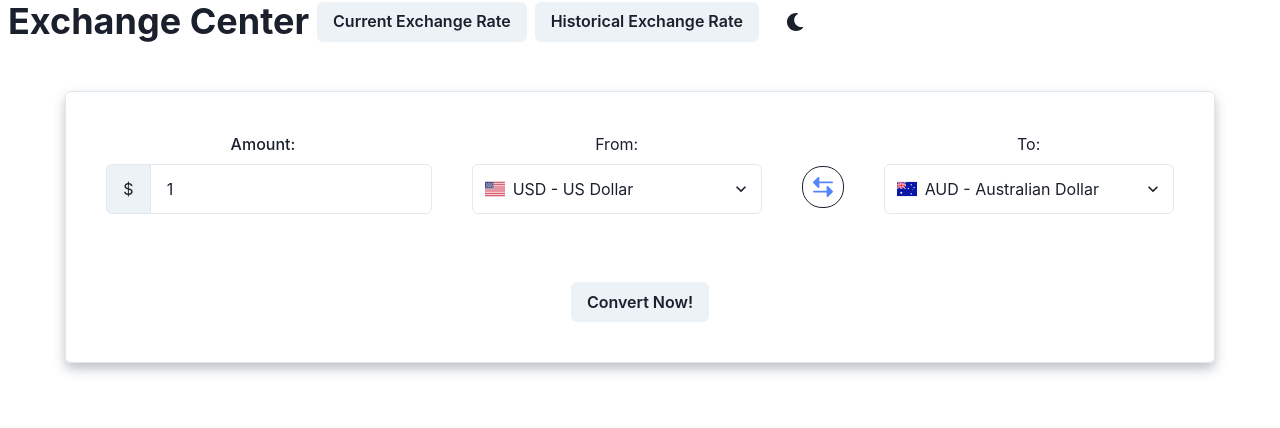
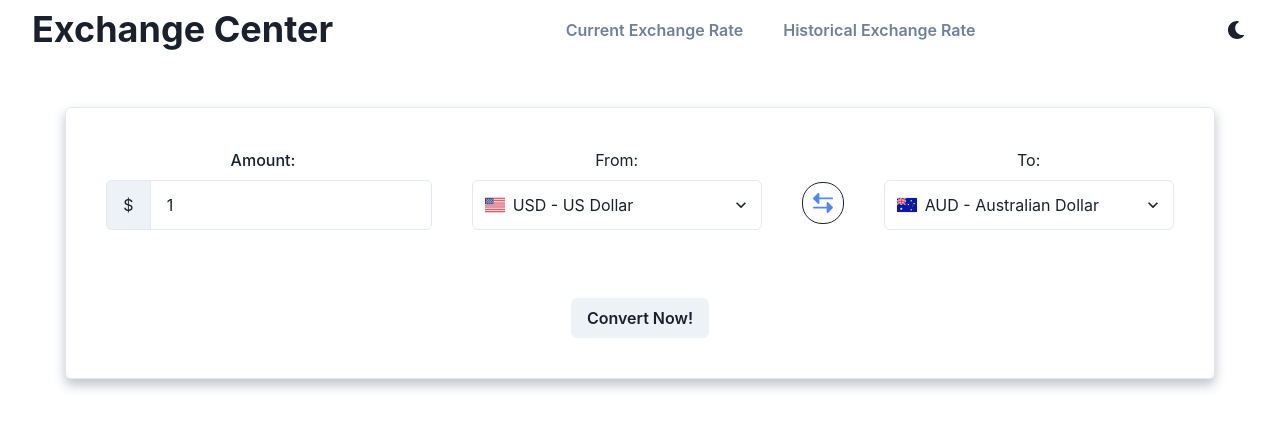
Before and after one commit to g-rossler/exchange-rate-market-app, a React (Create React App) app: page / in a window 1280 px wide. Shown: the top 428 px of the page. Built offline with nearby package versions, Linux system fonts and the light colour scheme.

Commit message:
Add links with routes

```diff
--- a/src/components/Navbar.jsx
+++ b/src/components/Navbar.jsx
@@ -1,24 +1,35 @@
-import { HStack, Image, Heading, Button } from '@chakra-ui/react';
+import {
+  HStack,
+  Image,
+  Heading,
+  Button,
+  Stack,
+  Container,
+} from '@chakra-ui/react';
 import { ColorModeSwitcher } from '../ColorModeSwitcher';
 import { Link } from 'react-router-dom';
 
 function Navbar() {
   return (
-    <HStack>
+    <Stack align="center" width="100vw" p={2}>
+      <Container maxW="container.xl">
+        <HStack justify="space-between">
           <HStack>
             <Image />
             <Heading>Exchange Center</Heading>
           </HStack>
-      <HStack>
-        <Button>
+          <HStack spacing={10}>
+            <Button variant="link">
               <Link to="/">Current Exchange Rate</Link>
             </Button>
-        <Button>
-          <Link to="/historic">Historical Exchange Rate</Link>
+            <Button variant="link">
+              <Link to="/historical">Historical Exchange Rate</Link>
             </Button>
           </HStack>
           <ColorModeSwitcher justifySelf="flex-end" />
         </HStack>
+      </Container>
+    </Stack>
   );
 }
 
```
Lines whose indentation alone changed are shown as unchanged.
